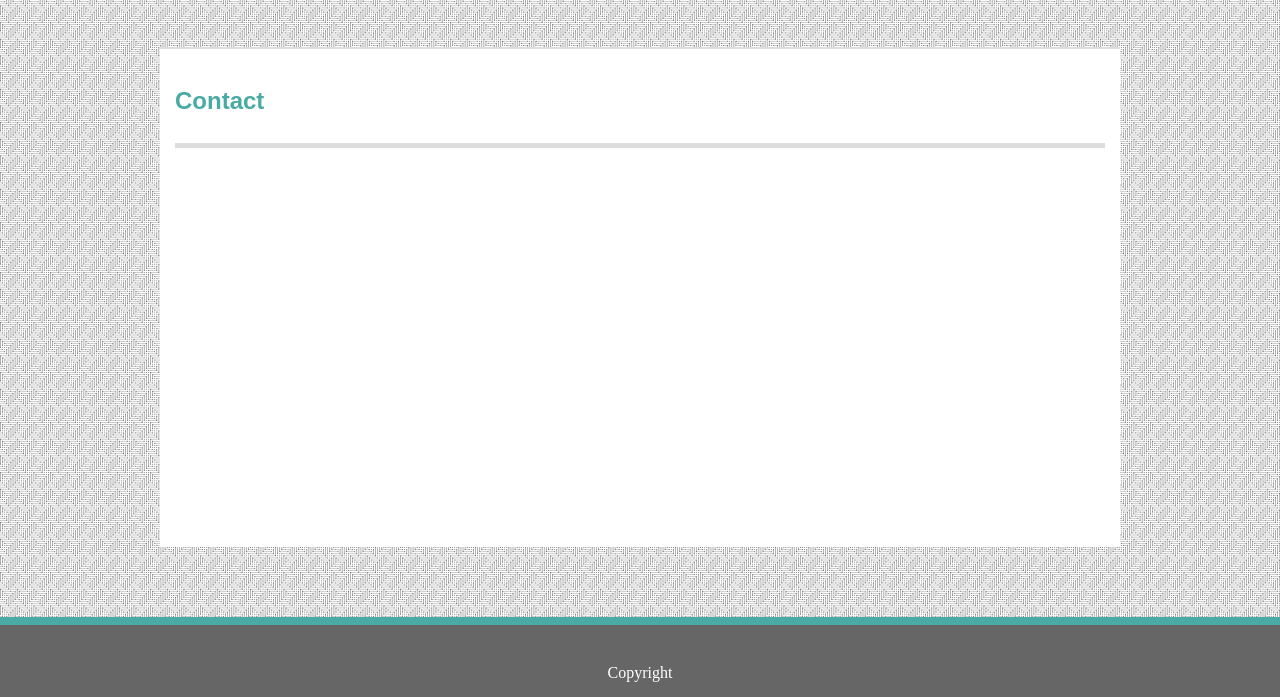
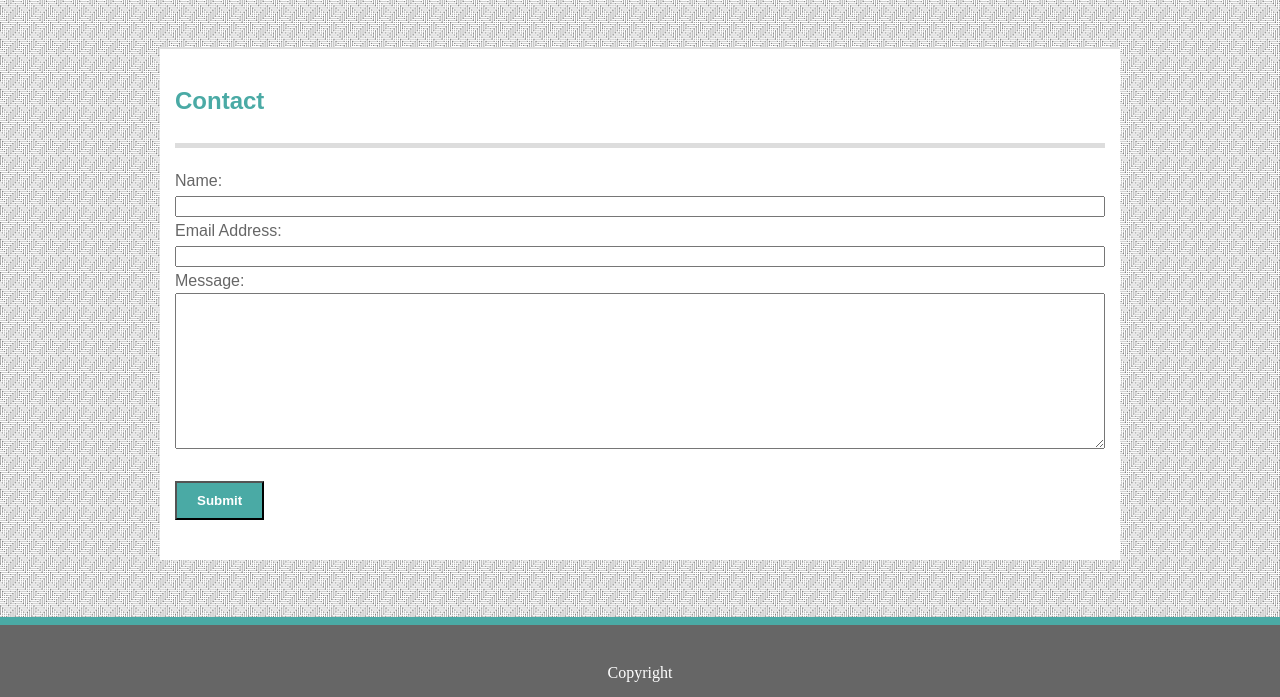
Before and after one commit to jastring1/Basic-Portfolio, a plain HTML site: page contact.html in a window 1280 px wide. Shown: the part 103-800 px from the top of the page. Drawn offline with Linux system fonts and the light colour scheme.

Commit message:
finished contact.html

```diff
--- a/assets/css/style.css
+++ b/assets/css/style.css
@@ -99,3 +99,16 @@ header{
  a:hover{
      color: #4aaaa5;
  }
+ .myform{
+    padding-top: 20px;
+    font-family:'Arial', 'Helvetica Neue', Helvetica, sans-serif;
+    line-height: 25px;
+    color: #666666;
+
+ }
+ .button{
+     font-weight: bold;
+     background-color: #4aaaa5;
+     color: #ffffff;
+     padding: 10px 20px 10px 20px;
+ }
--- a/contact.html
+++ b/contact.html
@@ -21,6 +21,16 @@
     <div class="content-frame">
         <div class="article">
             <h2>Contact</h2>
+            <form class="myform">
+                Name:<br>
+                <input type="text" name="John Doe" style="width:930px"><br>
+                Email Address:<br>
+                <input type="text" name="JohnDoe@example.com" style="width:930px"><br>
+                Message:<br>
+                <textarea name="message" rows="10" style="width:930px"></textarea><br><br>
+                <button type="button" class="button" onclick="alert('Information Sent')">Submit</button>
+            </form>
+
         </div>
     </div>
     <footer>Copyright
```
